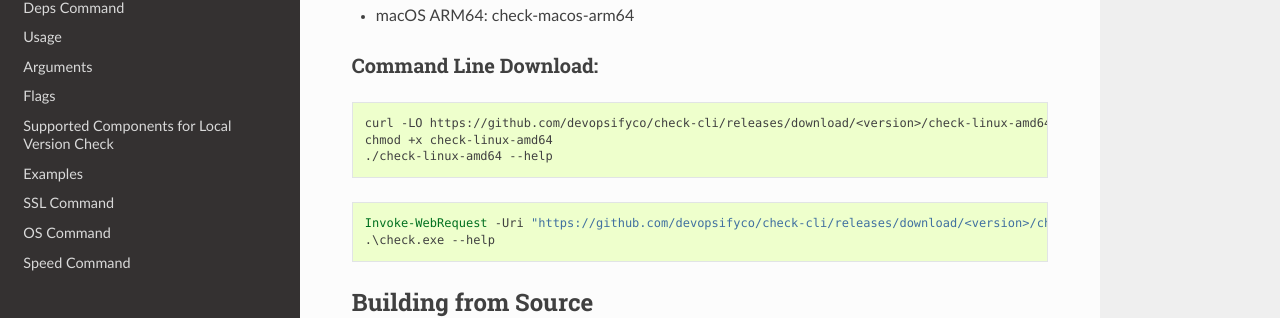
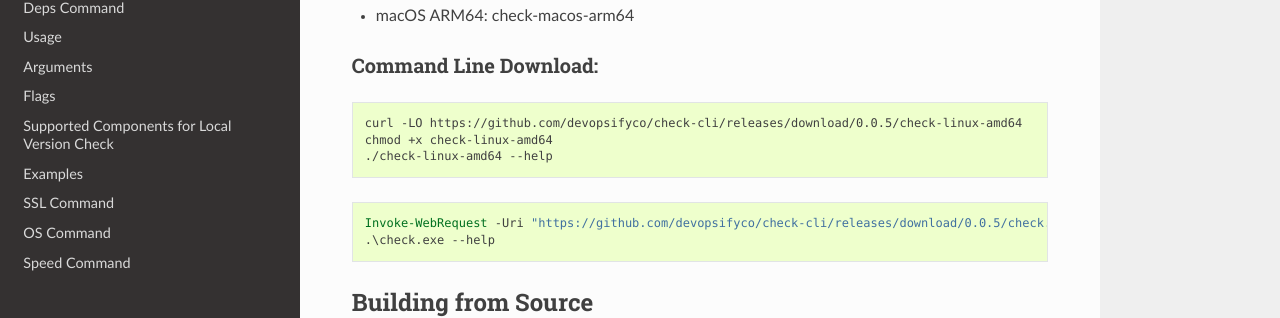
Before and after one commit to devopsifyco/check-cli, a Sphinx documentation site: the page built from docs/index.rst, in a window 1280 px wide and 900 px high, scrolled down 582 px. Shown: the part 144-462 px from the top of the window. Built offline with Sphinx 7.4.7 and the Read the Docs theme 3.1.0, drawn with Linux system fonts in a browser that asks for light colours; some of the changed lines change nothing that is shown.

Commit message:
update latest version for index document

```diff
--- a/docs/index.rst
+++ b/docs/index.rst
@@ -34,13 +34,13 @@
 
 .. code-block:: bash
 
-   curl -LO https://github.com/devopsifyco/check-cli/releases/download/<version>/check-linux-amd64
+   curl -LO https://github.com/devopsifyco/check-cli/releases/download/0.0.5/check-linux-amd64
    chmod +x check-linux-amd64
    ./check-linux-amd64 --help
 
 .. code-block:: powershell
 
-   Invoke-WebRequest -Uri "https://github.com/devopsifyco/check-cli/releases/download/<version>/check.exe" -OutFile "check.exe"
+   Invoke-WebRequest -Uri "https://github.com/devopsifyco/check-cli/releases/download/0.0.5/check.exe" -OutFile "check.exe"
    .\check.exe --help
 
 Building from Source
```
Also changed, not shown: 1 other file.
